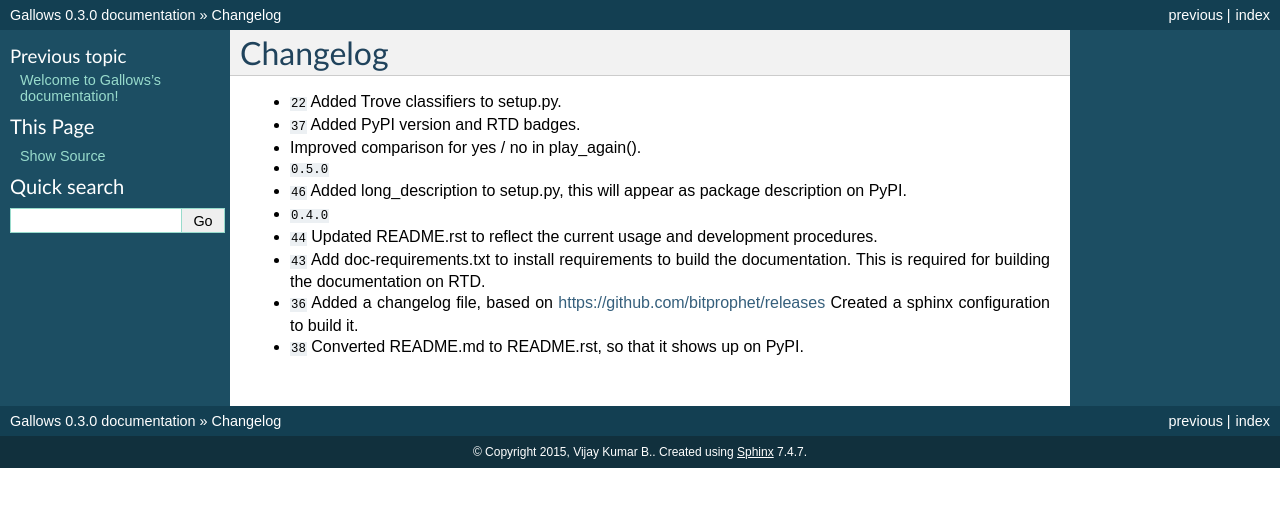
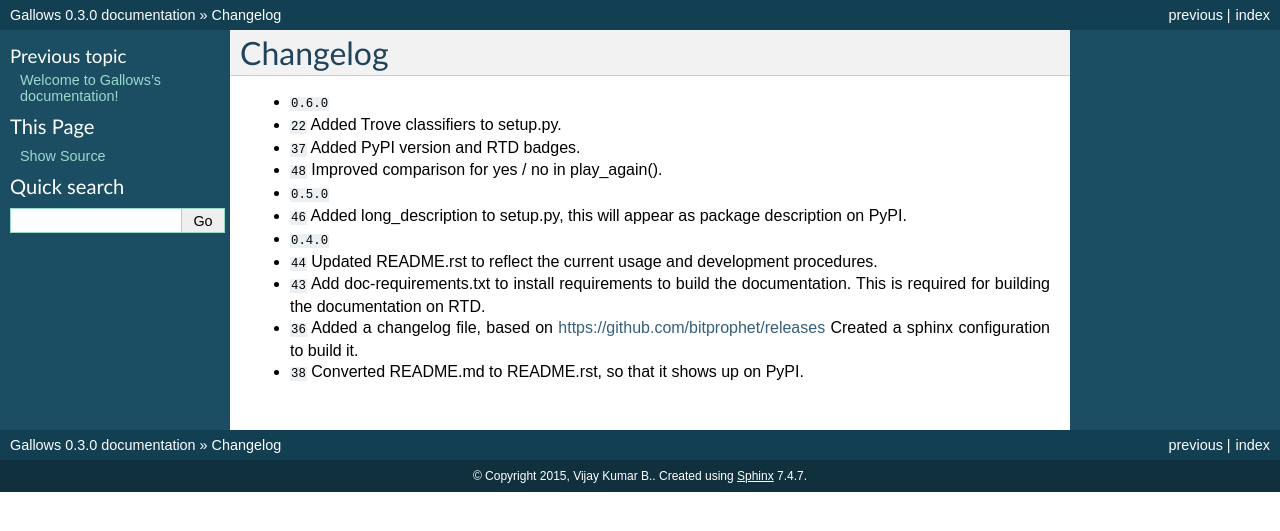
Before and after one commit to Chennaipy/hangman, a Sphinx documentation site: the page built from doc/changelog.rst, in a window 1280 px wide. Shown: the top 531 px of the page. Built offline with Sphinx 7.4.7, drawn with Linux system fonts in a browser that asks for light colours; cross-references to code outside the pages are shown as plain code.

Commit message:
Fix missed out release in changelog.

```diff
--- a/doc/changelog.rst
+++ b/doc/changelog.rst
@@ -1,11 +1,13 @@
 Changelog
 =========
+
+* :release:`0.6.0 <14-02-2015>`
 
 * :support:`22` Added Trove classifiers to setup.py.
 
 * :support:`37` Added PyPI version and RTD badges.
 
-* Improved comparison for yes / no in play_again().
+* :feature:`48` Improved comparison for yes / no in play_again().
 
 * :release:`0.5.0 <29-01-2015>`
 
```
